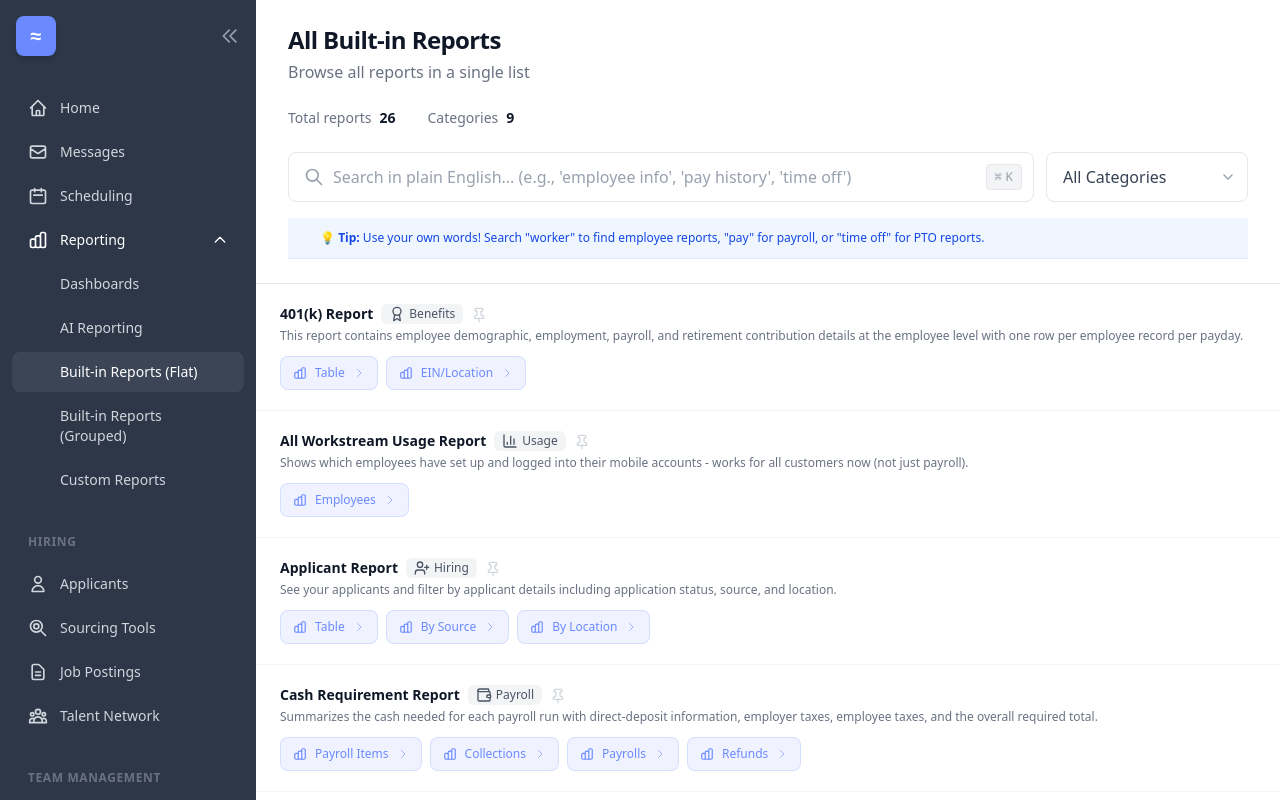
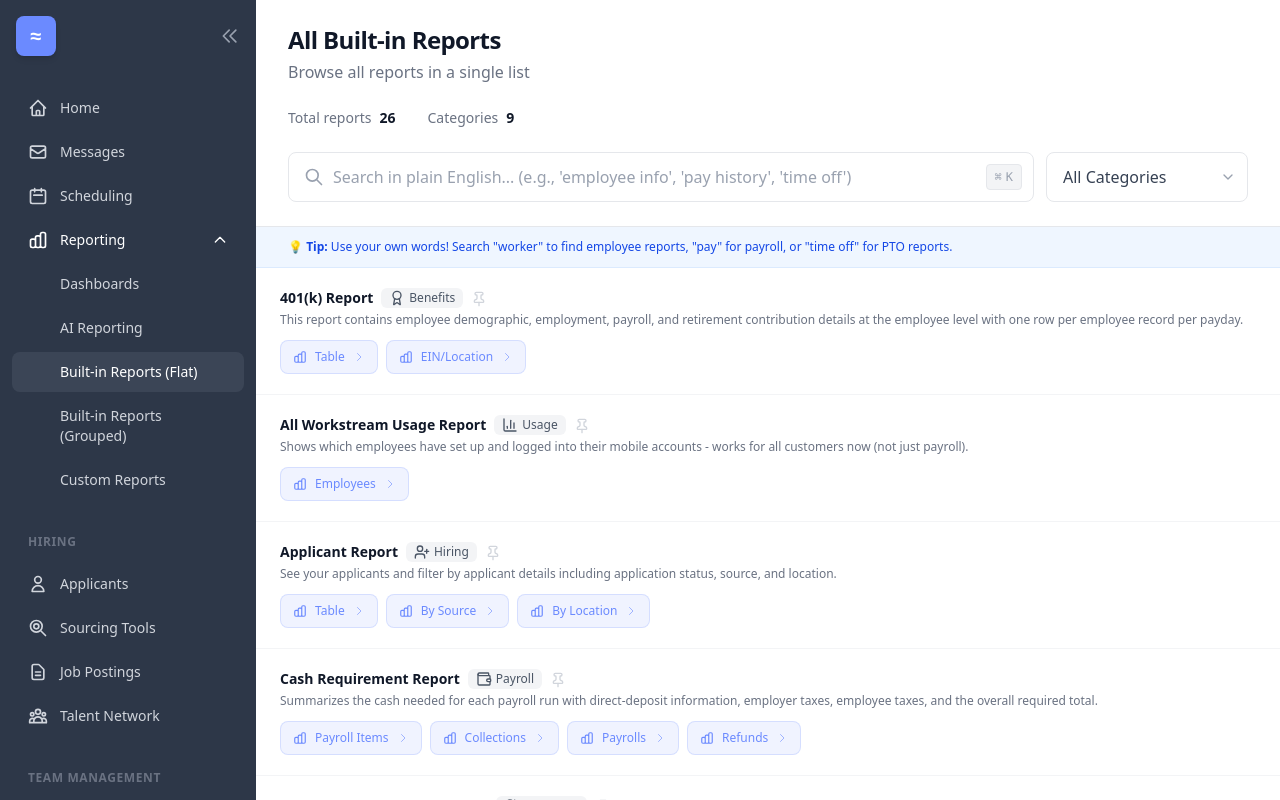
Before and after one commit to stoyan-workstream/vibestream, a Next.js app: page /reporting/built-in-reports in a window 1280 px wide. Built offline with nearby package versions, Linux system fonts and the light colour scheme.

Commit message:
Fix tip banner spacing consistency across both views
- Moved tip banner outside header section in flat view
- Removed extra padding that created nested appearance
- Both views now have consistent spacing structure

Co-authored-by: Cursor <cursoragent@cursor.com>

```diff
--- a/src/app/reporting/built-in-reports-accordion/page.tsx
+++ b/src/app/reporting/built-in-reports-accordion/page.tsx
@@ -416,7 +416,7 @@ export default function BuiltInReports() {
       </div>
 
       {/* Search Help Text */}
-      <div className="px-4 py-3 mt-4 bg-blue-50 rounded-lg border border-blue-100 mb-6">
+      <div className="px-4 py-3 bg-blue-50 rounded-lg border border-blue-100 mb-6">
         <p className="text-xs text-blue-700">
           💡 <strong>Tip:</strong> Use your own words! Search "worker" to find employee reports, "pay" for payroll, or "time off" for PTO reports.
         </p>
--- a/src/app/reporting/built-in-reports/page.tsx
+++ b/src/app/reporting/built-in-reports/page.tsx
@@ -447,13 +447,13 @@ export default function BuiltInReports() {
               </div>
             </div>
           </div>
+        </div>
 
-          {/* Search Help Text */}
-          <div className="px-8 py-3 mt-4 bg-blue-50 border-b border-blue-100">
-            <p className="text-xs text-blue-700">
-              💡 <strong>Tip:</strong> Use your own words! Search "worker" to find employee reports, "pay" for payroll, or "time off" for PTO reports.
-            </p>
-          </div>
+        {/* Search Help Text */}
+        <div className="px-8 py-3 bg-blue-50 border-b border-blue-100">
+          <p className="text-xs text-blue-700">
+            💡 <strong>Tip:</strong> Use your own words! Search "worker" to find employee reports, "pay" for payroll, or "time off" for PTO reports.
+          </p>
         </div>
 
         {/* Reports List - Single Flat List */}
```
